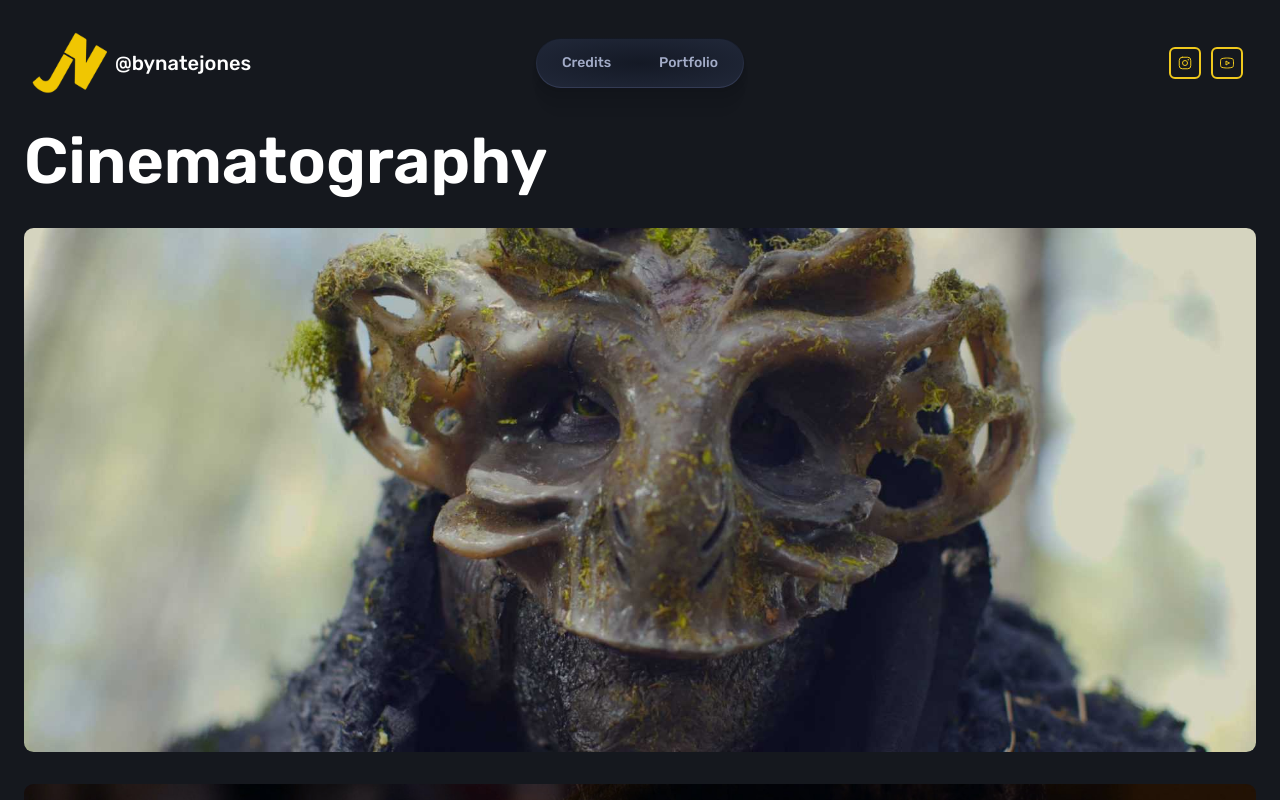
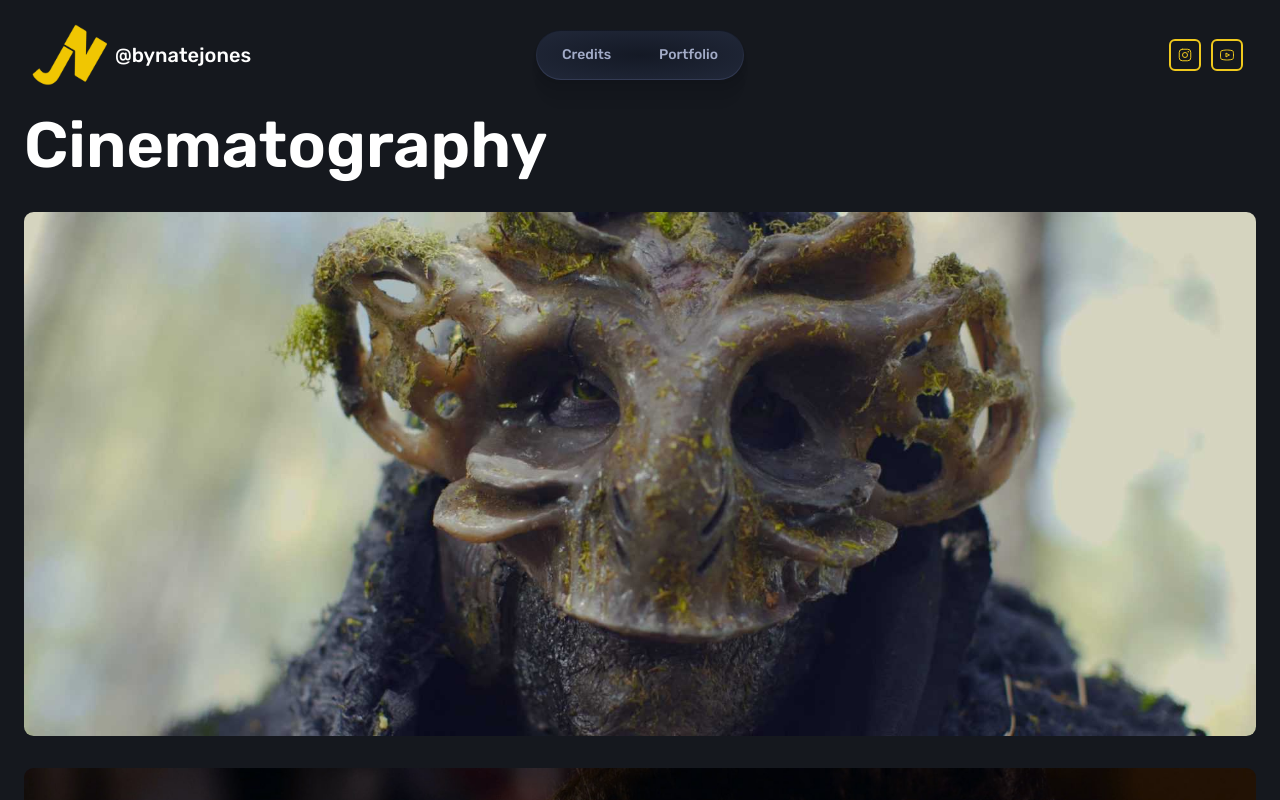
Before and after one commit to bynatejones/bynatejones, an Astro site: page /work in a window 1280 px wide. Built offline with nearby package versions, Linux system fonts and the light colour scheme; Astro itself is replaced by a stand-in of ours.

Commit message:
Refactor Nav.astro layout for improved responsiveness and centering

```diff
--- a/src/components/Nav.astro
+++ b/src/components/Nav.astro
@@ -271,11 +271,11 @@ const iconLinks: { label: string; href: string; icon: keyof typeof iconPaths }[]
 	@media (min-width: 50em) {
 		nav {
 			display: grid;
-			grid-template-columns: 1fr auto 1fr;
+			/* Equal-width side columns keep the pill centred on the page. */
+			grid-template-columns: minmax(0, 1fr) auto minmax(0, 1fr);
 			align-items: center;
-			padding: 2rem;
-			gap: 18rem;
-            margin: auto;
+			padding: 1.5rem 2rem;
+			gap: 1rem;
 		}
 
 		.menu-header {
@@ -340,13 +340,7 @@ const iconLinks: { label: string; href: string; icon: keyof typeof iconPaths }[]
 		}
 
 		.socials {
-			display: none;
-		}
-	}
-
-	@media (min-width: 60em) {
-		.socials {
-			display: flex;
+			flex-wrap: nowrap;
 			justify-content: flex-end;
 			gap: 0;
 		}
```
